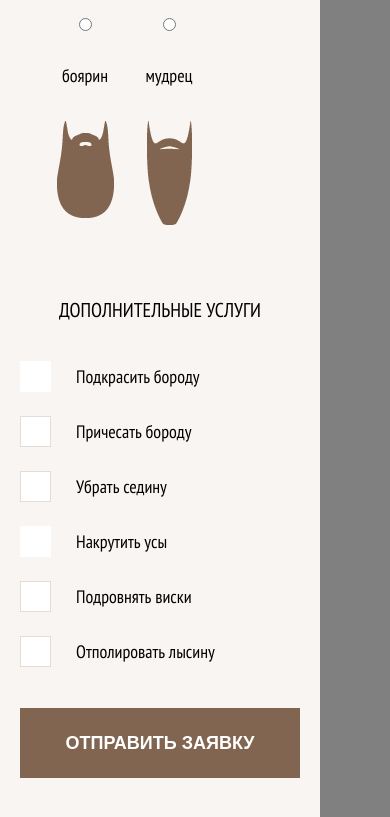
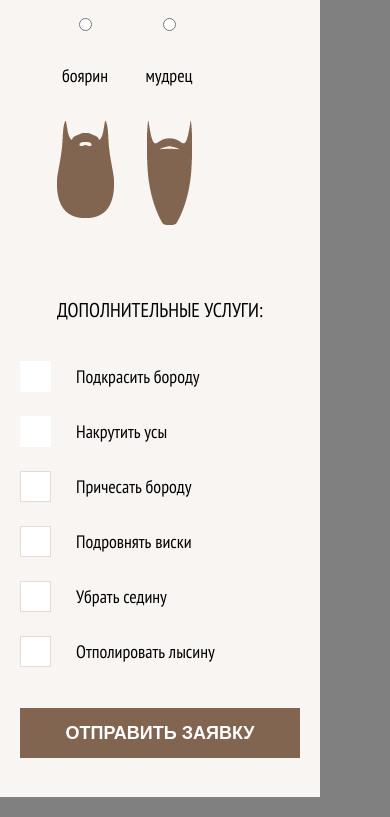
Before and after one commit to vesterlis/Barbershop-II, a plain HTML site: page form.html in a window 390 px wide. Shown: the part 919-1736 px from the top of the page. Drawn offline with Linux system fonts and the light colour scheme.

Commit message:
layout #11
Добавила декоративные линии в заголовки подразделов.

В мобильной версии изменила порядок пунктов блока appointmentExtraServices  в соответствии с макетом

```diff
--- a/form-desktop.css
+++ b/form-desktop.css
@@ -35,8 +35,9 @@ body {
 }
 
 .appointment__form {
+    padding: 54px 0 87px 0;
+
     box-sizing: border-box;
-    padding: 54px 0 87px 0;
 }
 
 .appointment__titleButton {
@@ -166,8 +167,9 @@ body {
     margin: 75px 0 62px 0;
 }
 
-.appointmentChooseBeard__title,
-.appointmentExtraServices__title {
+.inner-title {
+    display: flex;
+    align-items: center;
     padding: 0;
     margin: 0;
 
@@ -175,6 +177,27 @@ body {
     text-transform: uppercase;
     font-size: 30px;
     line-height: normal;
+}
+
+.inner-title::before,
+.inner-title::after {
+    content: "";
+
+    flex-grow: 1;
+    flex-shrink: 0;
+
+    width: auto;
+    height: 1px;
+
+    background-color: #e5ddd5;
+}
+
+.inner-title::before {
+    margin-right: 39px;
+}
+
+.inner-title::after {
+    margin-left: 39px;
 }
 
 .beards__list {
@@ -244,12 +267,14 @@ body {
 
 .extraServices__checkbox+label::before {
     content: "";
+
     width: 31px;
     height: 31px;
+    margin-right: 25px;
     flex-shrink: 0;
     flex-grow: 0;
+
     border: 1px solid #e5ddd5;
-    margin-right: 25px;
     background-color: #ffffff;
     background-repeat: no-repeat;
     background-position: center center;
--- a/form-mobile.css
+++ b/form-mobile.css
@@ -83,16 +83,22 @@
         margin: 43px 0 49px 0;
     }
 
-    .appointmentChooseBeard__title,
-    .appointmentExtraServices__title {
+    .inner-title {
+        justify-content: center;
+
         font-size: 20px;
         line-height: normal;
     }
 
+    .inner-title::before,
+    .inner-title::after {
+        display: none;
+    }
+
     .beards__list {
+        margin: 42px 0 0 0;
+        flex-wrap: wrap;
         justify-content: flex-start;
-        flex-wrap: wrap;
-        margin: 42px 0 0 0;
     }
 
     .beards__item {
@@ -136,9 +142,34 @@
 
     .appointment__sendApplication {
         margin: 17px 0 0 0;
+        height: 50px;
 
         font-size: 18px;
         line-height: 24px;
     }
 
+    .color-beard {
+        order: 0;
+    }
+
+    .curl-mustache {
+        order: 1;
+    }
+
+    .comb-beard {
+        order: 2;
+    }
+
+    .cut-templs {
+        order: 3;
+    }
+
+    .remove-gray {
+        order: 4;
+    }
+
+    .polish-baldness {
+        order: 5;
+    }
+
 }
--- a/form-tablet.css
+++ b/form-tablet.css
@@ -40,6 +40,14 @@
         margin: 58px 0 62px 0;
     }
 
+    .inner-title::before {
+        margin-right: 30px;
+    }
+
+    .inner-title::after {
+        margin-left: 30px;
+    }
+
     .extraServices__item {
         width: 50%;
     }
--- a/form.html
+++ b/form.html
@@ -51,7 +51,7 @@
                         id="info-for-master" rows="10"></textarea>
 
                     <div class="appointmentChooseBeard">
-                        <p class="appointmentChooseBeard__title">Выберите модель бороды:</p>
+                        <p class="appointmentChooseBeard__title inner-title">Выберите модель бороды:</p>
 
                         <div class="beards__list">
                             <div class="beards__item admiral">
@@ -88,38 +88,38 @@
                     </div>
 
                     <div class="appointmentExtraServices">
-                        <p class="appointmentExtraServices__title">Дополнительные услуги</p>
+                        <p class="appointmentExtraServices__title inner-title">Дополнительные услуги:</p>
 
                         <div class="extraServices__list">
-                            <div class="extraServices__item">
+                            <div class="extraServices__item color-beard">
                                 <input class="extraServices__checkbox" type="checkbox" name="color" id="color-beard"
                                     checked>
                                 <label class="extraServices__label" for="color-beard">Подкрасить
                                     бороду</label>
                             </div>
 
-                            <div class="extraServices__item">
+                            <div class="extraServices__item comb-beard">
                                 <input class="extraServices__checkbox" type="checkbox" name="comb" id="comb-beard">
                                 <label class="extraServices__label" for="comb-beard">Причесать бороду</label>
                             </div>
 
-                            <div class="extraServices__item">
+                            <div class="extraServices__item remove-gray">
                                 <input class="extraServices__checkbox" type="checkbox" name="remove" id="remove-gray">
                                 <label class="extraServices__label" for="remove-gray">Убрать седину</label>
                             </div>
 
-                            <div class="extraServices__item">
+                            <div class="extraServices__item curl-mustache">
                                 <input class="extraServices__checkbox" type="checkbox" name="curl" id="curl-mustache"
                                     checked>
                                 <label class="extraServices__label" for="curl-mustache">Накрутить усы</label>
                             </div>
 
-                            <div class="extraServices__item">
+                            <div class="extraServices__item cut-templs">
                                 <input class="extraServices__checkbox" type="checkbox" name="cut" id="cut-templs">
                                 <label class="extraServices__label" for="cut-templs">Подровнять виски</label>
                             </div>
 
-                            <div class="extraServices__item">
+                            <div class="extraServices__item polish-baldness">
                                 <input class="extraServices__checkbox" type="checkbox" name="polish"
                                     id="polish-baldness">
                                 <label class="extraServices__label" for="polish-baldness">Отполировать
```
